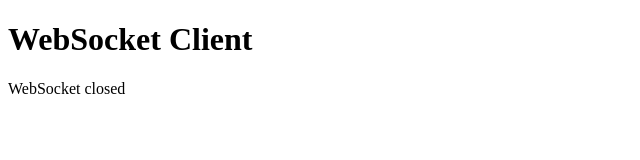
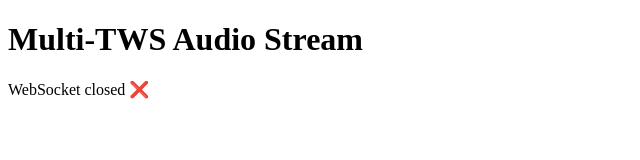
Before and after one commit to mukeahprabhu/multi-tws-audio-stream, a website: page index.html in a window 1280 px wide. Shown: the whole page, without its empty margins (0-640 px from the left). Drawn offline with Linux system fonts and the light colour scheme.

Commit message:
Update index.html

```diff
--- a/index.html
+++ b/index.html
@@ -1,34 +1,40 @@
 <!DOCTYPE html>
 <html lang="en">
 <head>
-  <meta charset="UTF-8">
-  <meta name="viewport" content="width=device-width, initial-scale=1.0">
-  <title>WebSocket Client</title>
+  <meta charset="UTF-8" />
+  <meta name="viewport" content="width=device-width, initial-scale=1.0"/>
+  <title>Multi-TWS Audio Stream</title>
 </head>
 <body>
-  <h1>WebSocket Client</h1>
-  <div id="status">Initializing...</div>
+  <h1>Multi-TWS Audio Stream</h1>
+  <p id="status">Initializing...</p>
+  <script>
+    const statusEl = document.getElementById("status");
 
-  <script>
-    const statusElement = document.getElementById('status');
+    function connectWebSocket() {
+      const socket = new WebSocket("wss://multi-tws-audio-backend.onrender.com");
 
-    // Connect to the WebSocket server using wss:// (secure WebSocket)
-    const socket = new WebSocket('wss://your-server-url:10000');
+      socket.onopen = () => {
+        console.log("WebSocket connected");
+        if (statusEl) statusEl.textContent = "WebSocket connected ✅";
+      };
 
-    socket.onopen = function () {
-      statusElement.textContent = 'WebSocket connected';
-      console.log('WebSocket connected');
-    };
+      socket.onerror = (event) => {
+        console.error("WebSocket error:", event);
+        if (statusEl) statusEl.textContent = "WebSocket error ❌";
+      };
 
-    socket.onerror = function (error) {
-      statusElement.textContent = 'WebSocket error occurred';
-      console.log('WebSocket error:', error);
-    };
+      socket.onclose = () => {
+        console.log("WebSocket closed");
+        if (statusEl) statusEl.textContent = "WebSocket closed ❌";
+      };
 
-    socket.onclose = function () {
-      statusElement.textContent = 'WebSocket closed';
-      console.log('WebSocket closed');
-    };
+      socket.onmessage = (event) => {
+        console.log("Received:", event.data);
+      };
+    }
+
+    connectWebSocket();
   </script>
 </body>
 </html>
```
